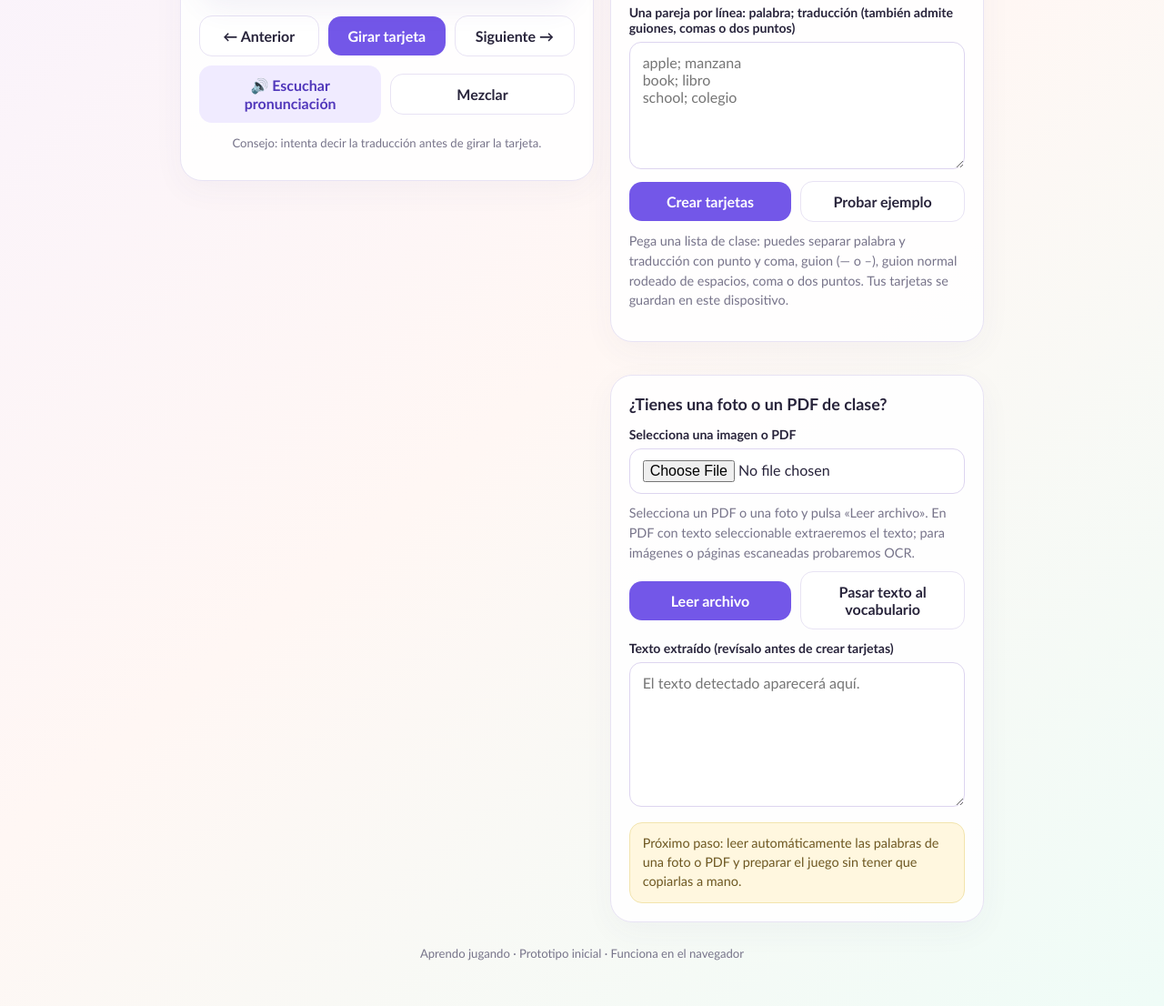
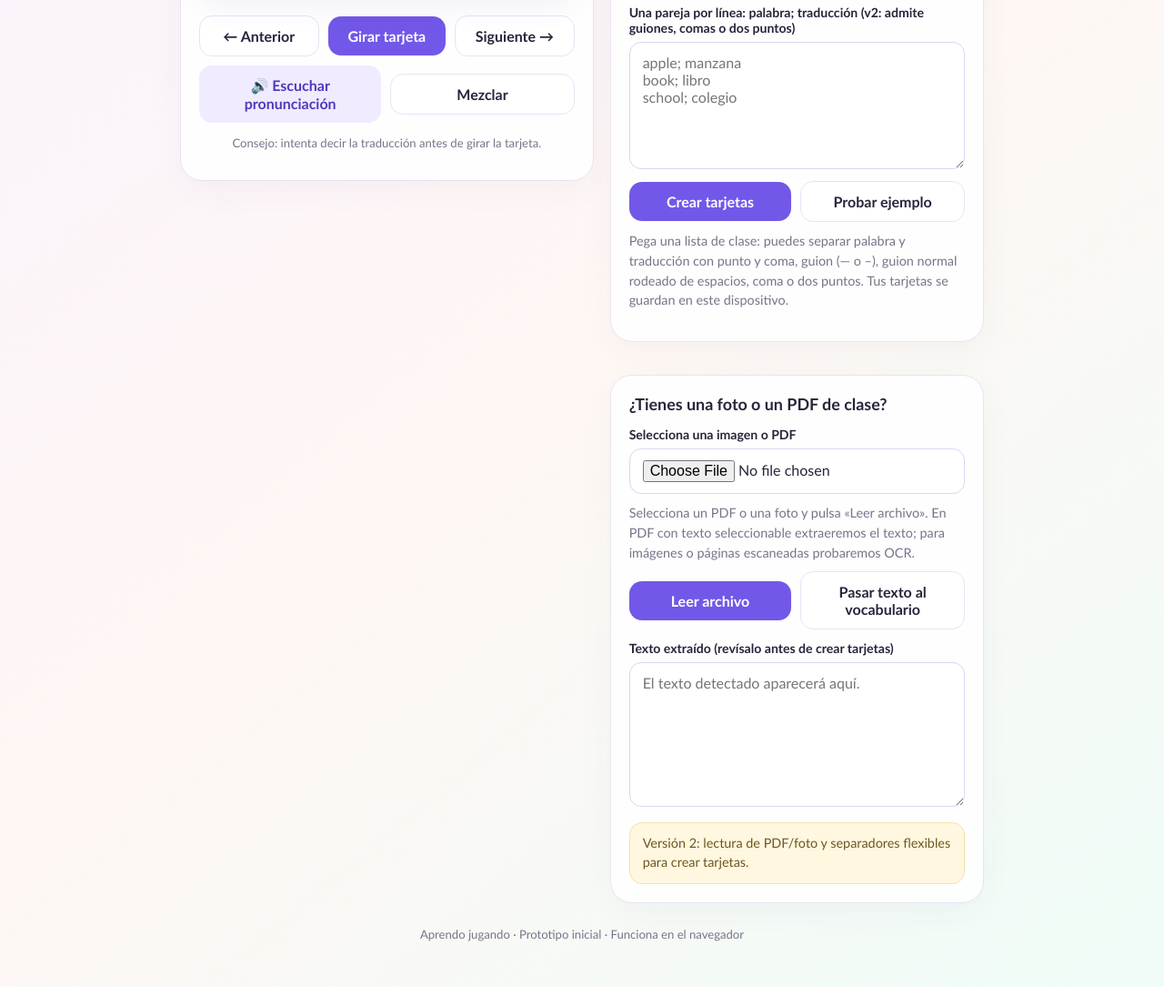
Before and after one commit to martinfimia/Aprendo-jugando, a plain HTML site: page index.html in a window 1280 px wide. Shown: the part 603-1709 px from the top of the page at 91% size. After the commit the page ends 1688 px from the top, so only its background shows below. Drawn offline with Linux system fonts and the light colour scheme.

Commit message:
Harden vocabulary pair parsing and mark updated version

```diff
--- a/index.html
+++ b/index.html
@@ -9,11 +9,11 @@
 <div class="card-wrap"><div class="flashcard" id="flashcard" role="button" tabindex="0" aria-label="Girar tarjeta para ver la traducción"><div class="face front"><div class="tiny">PALABRA</div><div class="word" id="frontWord">¡Vamos a empezar!</div><div class="hint" id="frontHint">Añade palabras en el panel de al lado</div></div><div class="face back"><div class="tiny">TRADUCCIÓN</div><div class="translation" id="backWord">¡Tú puedes!</div><div class="hint">Ya puedes pasar a la siguiente</div></div></div></div>
 <div class="row"><button class="soft" id="prev">← Anterior</button><button class="primary" id="flip">Girar tarjeta</button><button class="soft" id="next">Siguiente →</button></div><div class="row" style="margin-top:10px"><button class="secondary" id="speak">🔊 Escuchar pronunciación</button><button class="soft" id="shuffle">Mezclar</button></div><p class="tiny" style="text-align:center">Consejo: intenta decir la traducción antes de girar la tarjeta.</p></section>
 <section class="panel"><h2 class="section-title">1. ¿De quién es el juego?</h2><div class="field-wrap"><label for="childName">Nombre (opcional)</label><input class="field" id="childName" placeholder="Por ejemplo, Aitana"></div><div class="row"><div class="field-wrap"><label for="fromLang">Idioma de las palabras</label><select class="field" id="fromLang"><option value="en-US">Inglés</option><option value="es-ES">Español</option><option value="it-IT">Italiano</option><option value="fr-FR">Francés</option><option value="de-DE">Alemán</option></select></div><div class="field-wrap"><label for="toLang">Idioma de la traducción</label><select class="field" id="toLang"><option value="es-ES">Español</option><option value="en-US">Inglés</option><option value="it-IT">Italiano</option><option value="fr-FR">Francés</option></select></div></div>
-<h2 class="section-title">2. Añade vocabulario</h2><label for="vocab">Una pareja por línea: palabra; traducción (también admite guiones, comas o dos puntos)</label><textarea class="field" id="vocab" rows="6" placeholder="apple; manzana&#10;book; libro&#10;school; colegio"></textarea><div class="row" style="margin-top:10px"><button class="primary" id="load">Crear tarjetas</button><button class="soft" id="sample">Probar ejemplo</button></div><p class="list">Pega una lista de clase: puedes separar palabra y traducción con punto y coma, guion (— o –), guion normal rodeado de espacios, coma o dos puntos. Tus tarjetas se guardan en este dispositivo.</p></section>
+<h2 class="section-title">2. Añade vocabulario</h2><label for="vocab">Una pareja por línea: palabra; traducción (v2: admite guiones, comas o dos puntos)</label><textarea class="field" id="vocab" rows="6" placeholder="apple; manzana&#10;book; libro&#10;school; colegio"></textarea><div class="row" style="margin-top:10px"><button class="primary" id="load">Crear tarjetas</button><button class="soft" id="sample">Probar ejemplo</button></div><p class="list">Pega una lista de clase: puedes separar palabra y traducción con punto y coma, guion (— o –), guion normal rodeado de espacios, coma o dos puntos. Tus tarjetas se guardan en este dispositivo.</p></section>
 <section class="panel"><h2 class="section-title">¿Tienes una foto o un PDF de clase?</h2><label for="file">Selecciona una imagen o PDF</label><input class="field" id="file" type="file" accept="image/*,.pdf,application/pdf"><div id="filePreview" class="list">Selecciona un PDF o una foto y pulsa «Leer archivo». En PDF con texto seleccionable extraeremos el texto; para imágenes o páginas escaneadas probaremos OCR.</div>
 <div class="row" style="margin-top:10px"><button class="primary" id="extract" disabled>Leer archivo</button><button class="soft" id="useExtracted" disabled>Pasar texto al vocabulario</button></div>
 <div id="extractStatus" class="list" aria-live="polite"></div>
-<label for="extractedText" style="margin-top:12px">Texto extraído (revísalo antes de crear tarjetas)</label><textarea class="field" id="extractedText" rows="7" placeholder="El texto detectado aparecerá aquí."></textarea><div id="previewBox" class="hidden" style="margin-top:12px"><img id="previewImage" alt="Vista previa de la imagen seleccionada" style="width:100%;max-height:260px;object-fit:contain;border-radius:12px"><p id="fileName" class="tiny"></p></div><div class="notice" style="margin-top:14px">Próximo paso: leer automáticamente las palabras de una foto o PDF y preparar el juego sin tener que copiarlas a mano.</div></section></div><footer>Aprendo jugando · Prototipo inicial · Funciona en el navegador</footer></main>
+<label for="extractedText" style="margin-top:12px">Texto extraído (revísalo antes de crear tarjetas)</label><textarea class="field" id="extractedText" rows="7" placeholder="El texto detectado aparecerá aquí."></textarea><div id="previewBox" class="hidden" style="margin-top:12px"><img id="previewImage" alt="Vista previa de la imagen seleccionada" style="width:100%;max-height:260px;object-fit:contain;border-radius:12px"><p id="fileName" class="tiny"></p></div><div class="notice" style="margin-top:14px">Versión 2: lectura de PDF/foto y separadores flexibles para crear tarjetas.</div></section></div><footer>Aprendo jugando · Prototipo inicial · Funciona en el navegador</footer></main>
 <script src="https://cdnjs.cloudflare.com/ajax/libs/pdf.js/3.11.174/pdf.min.js"></script>
 <script src="https://cdn.jsdelivr.net/npm/tesseract.js@5/dist/tesseract.min.js"></script>
 <script>
@@ -21,7 +21,7 @@ const $=id=>document.getElementById(id);let cards=[];let index=0;let flipped=fal
 function save(){try{localStorage.setItem("aprendo-jugando-cards",JSON.stringify(cards));localStorage.setItem("aprendo-jugando-name",$("childName").value);localStorage.setItem("aprendo-jugando-from",$("fromLang").value);localStorage.setItem("aprendo-jugando-to",$("toLang").value)}catch(e){}}
 function render(){const c=cards[index];$("progress").textContent=cards.length?(index+1)+" de "+cards.length:"0 tarjetas";$("frontWord").textContent=c?c.word:"¡Vamos a empezar!";$("backWord").textContent=c?c.translation:"¡Tú puedes!";$("frontHint").textContent=c?"Toca la tarjeta para ver la traducción":"Añade palabras en el panel de al lado";$("flashcard").classList.toggle("flipped",flipped);$("prev").disabled=$("next").disabled=cards.length<2;$("flip").disabled=$("speak").disabled=!c}
 function flip(){if(!cards.length)return;flipped=!flipped;render()}function move(n){if(!cards.length)return;index=(index+n+cards.length)%cards.length;flipped=false;render()}
-function parseInput(t){return t.split(/\r?\n/).map(s=>s.trim()).filter(Boolean).map(s=>{const m=s.match(/\s*(?:;|\t|\||—|–|\s-\s|,|:)\s*/);if(!m)return{word:"",translation:""};const i=s.indexOf(m[0]);return{word:s.slice(0,i).trim(),translation:s.slice(i+m[0].length).trim()}}).filter(c=>c.word&&c.translation)}
+function parseInput(t){return t.split(/\r?\n/).map(s=>s.trim()).filter(Boolean).map(s=>{const m=s.match(/^(.+?)\s*(?:;|\t|\||—|–|−|－|\s-\s|,|:)\s*(.+)$/);return m?{word:m[1].trim(),translation:m[2].trim()}:{word:"",translation:""}}).filter(c=>c.word&&c.translation)}
 $("flashcard").addEventListener("click",flip);$("flashcard").addEventListener("keydown",e=>{if(e.key==="Enter"||e.key===" "){e.preventDefault();flip()}});$("flip").addEventListener("click",flip);$("prev").addEventListener("click",()=>move(-1));$("next").addEventListener("click",()=>move(1));
 $("load").addEventListener("click",()=>{const p=parseInput($("vocab").value);if(!p.length){alert("Escribe al menos una pareja, por ejemplo: apple; manzana");return}cards=p;index=0;flipped=false;save();render()});$("sample").addEventListener("click",()=>{$("vocab").value=sample.map(c=>c.word+"; "+c.translation).join("\n");cards=sample.map(c=>({...c}));index=0;flipped=false;save();render()});
 $("shuffle").addEventListener("click",()=>{for(let i=cards.length-1;i>0;i--){const j=Math.floor(Math.random()*(i+1));[cards[i],cards[j]]=[cards[j],cards[i]]}index=0;flipped=false;save();render()});
```
